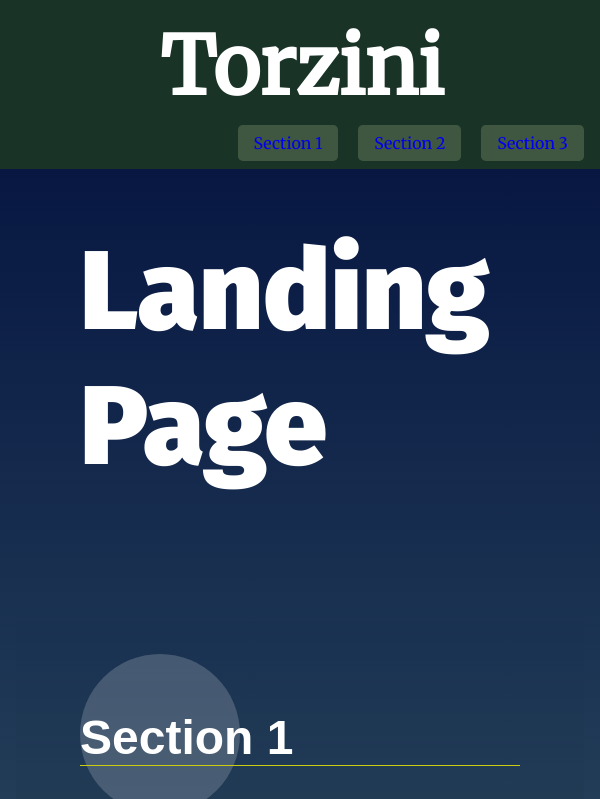
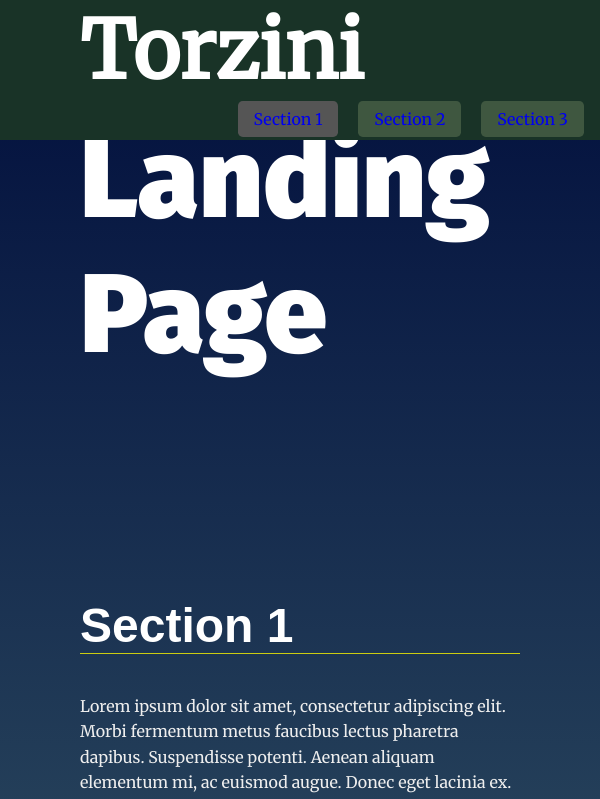
Before and after one commit to Barry-B15/Landing-Page-Project, a plain HTML site: page index.html in a window 600 px wide. Shown: the top 799 px of the page. Drawn offline with Linux system fonts and the light colour scheme.

Commit message:
Highlighting active section in the tab

```diff
--- a/css/styles.css
+++ b/css/styles.css
@@ -31,7 +31,23 @@ h1 {
 @media only screen and (min-width: 35em) {
     h1 {
         font-size: 7em;
-        margin: 2em 4rem 1em;
+        margin: 1em 4rem 1em;
+    }
+}
+
+
+/*  my addition for smaller screens */
+
+@media(min-width: 450px) and (max-width: 650px) {
+    .brand,
+    #brand {
+        font-size: 1em;
+        padding: 0;
+        /* padding: 0.2em 0em 0em 0.2em; */
+    }
+    .navbar__menu ul,
+    .navbar__menu li {
+        text-align: left;
     }
 }
 
@@ -67,8 +83,17 @@ section {
 
 /* ---- Module Rules ---- */
 
-.brand:visited {color: white;}
+
 /* Navigation Styles*/
+
+.brand:visited {
+    color: white;
+}
+
+.menu_link.active {
+    background: #555555;
+}
+
 #brand,
 .brand {
     background: rgb(25, 51, 39);
@@ -76,8 +101,10 @@ section {
     font-size: 5rem;
     text-decoration: none;
     color: white;
-    padding: 0.2em 0em 0em 1em;
+    padding: 0em 0em 0em 0.5em;
+    margin: 0em;
 }
+
 .navbar__toggler {
     background: rgb(25, 51, 39);
     border: none;
@@ -92,6 +119,7 @@ section {
 
 
 /* Link style */
+
 #navbar__list a {
     text-decoration: none;
 }
@@ -111,7 +139,7 @@ a:visited {
     display: inline-block;
     color: #fff;
     padding: 0.5em 1em;
-    margin: 0.5em 1em 0.5em 0em;
+    margin: 0em 1em 0.2em 0em;
     background-color: rgba(91, 112, 83, 0.589);
     border-radius: 0.3em;
 }
--- a/index.html
+++ b/index.html
@@ -25,9 +25,7 @@
                 <!-- For Test  -->
                 </button>
             </div>
-
-
-            <!-- Navigation starts as empty UL that will be populated with JS -->
+            <!-- Empty Navigation UL, is being populated with JS -->
             <ul id="navbar__list"></ul>
         </nav>
     </header>
@@ -40,7 +38,7 @@
     a data attribute that will populate the li node.
     Adding more sections will automatically populate nav.
     The first section is set to active class by default -->
-        <section id="section1" data-nav="Section 1" class="active-class">
+        <section id="section1" data-nav="Section 1" class="active_class">
             <div class="landing__container">
                 <h2>Section 1</h2>
                 <p>Lorem ipsum dolor sit amet, consectetur adipiscing elit. Morbi fermentum metus faucibus lectus pharetra dapibus. Suspendisse potenti. Aenean aliquam elementum mi, ac euismod augue. Donec eget lacinia ex. Phasellus imperdiet porta orci
--- a/js/app.js
+++ b/js/app.js
@@ -12,9 +12,9 @@
  * JS Standard: ESlint
  *
  */
- //1. Build menu
+ //1. Build menu dynamically
 document.querySelector('#navbar__list').innerHTML =
-    `<li class="menu_link active_class"><a  href="#section1">Section 1</a></li>
+    `<li class= "menu_link active"><a  href="#section1">Section 1</a></li>
     <li class = "menu_link"><a href = "#section2"> Section 2 </a></li >
     <li class = "menu_link" ><a href = "#section3"> Section 3 </a></li > `;
 
@@ -120,3 +120,12 @@ document.querySelector('#navbar__list').innerHTML =
 // Scroll to section on link click
 
 // Set sections as active
+const topMenuNav = document.getElementById("navbar__list");
+const menuItems = topMenuNav.getElementsByClassName("menu_link");
+for (let i = 0; i < menuItems.length; i++) {
+    menuItems[i].addEventListener("click", function() {
+        const current = document.getElementsByClassName("active");
+        current[0].className = current[0].className.replace(" active", "");
+        this.className += " active";
+    });
+}
```
